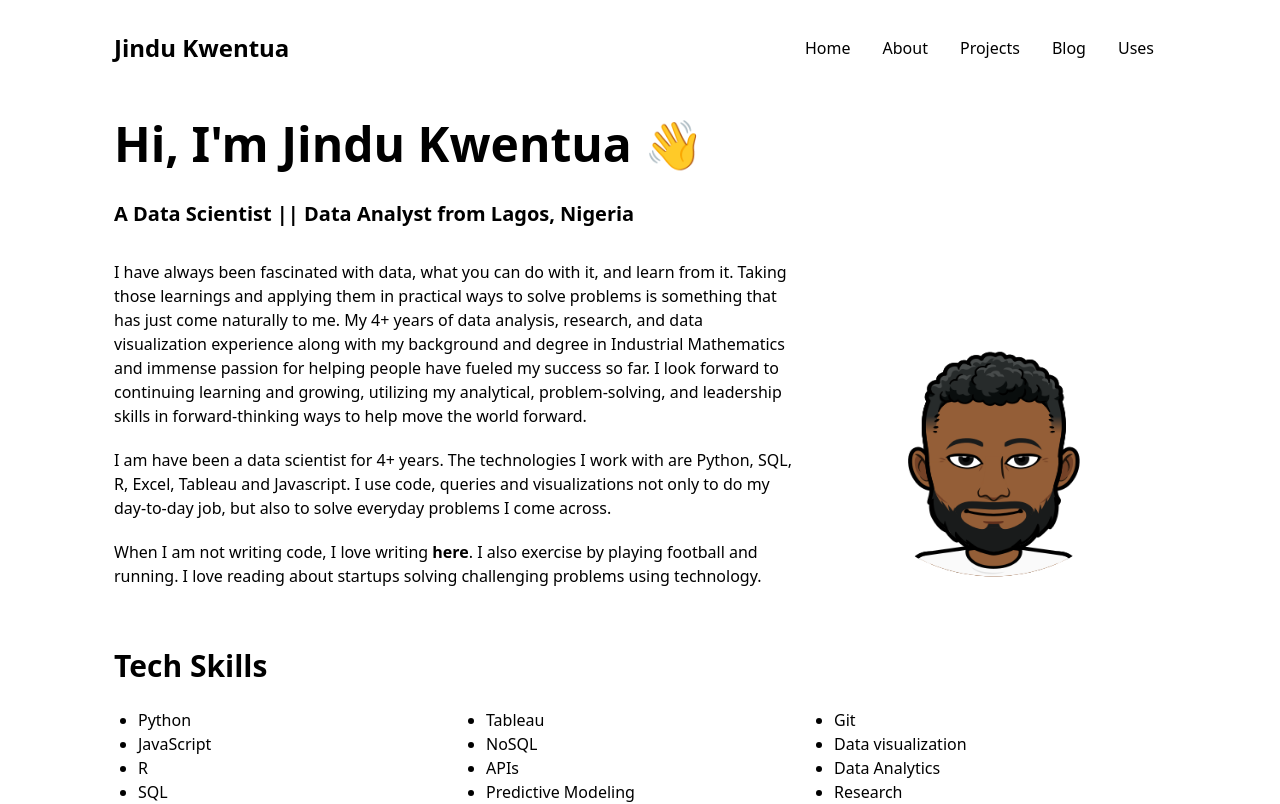
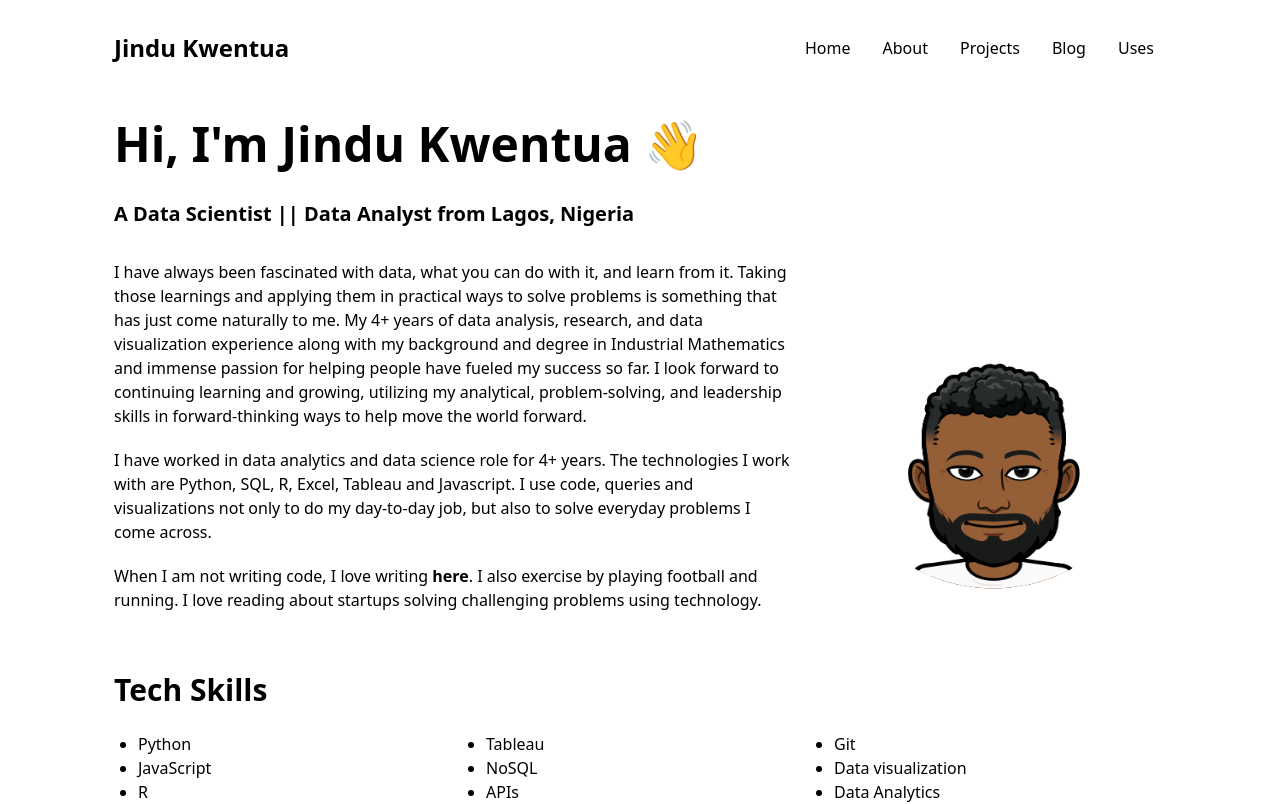
Before and after one commit to jindukwentua/portfolio-project, a Next.js app: page /about in a window 1280 px wide. Shown: the top 804 px of the page. Built offline with nearby package versions, Linux system fonts and the light colour scheme.

Commit message:
chore: corrections on about page

```diff
--- a/pages/about.js
+++ b/pages/about.js
@@ -31,7 +31,7 @@ const About = () => {
             </p>
 
             <p>
-              I am have been a data scientist for 4+ years. The technologies I
+              I have worked in data analytics and data science role for 4+ years. The technologies I
               work with are Python, SQL, R, Excel, Tableau and Javascript. I use
               code, queries and visualizations not only to do my day-to-day job, but also
               to solve everyday problems I come across.
```
